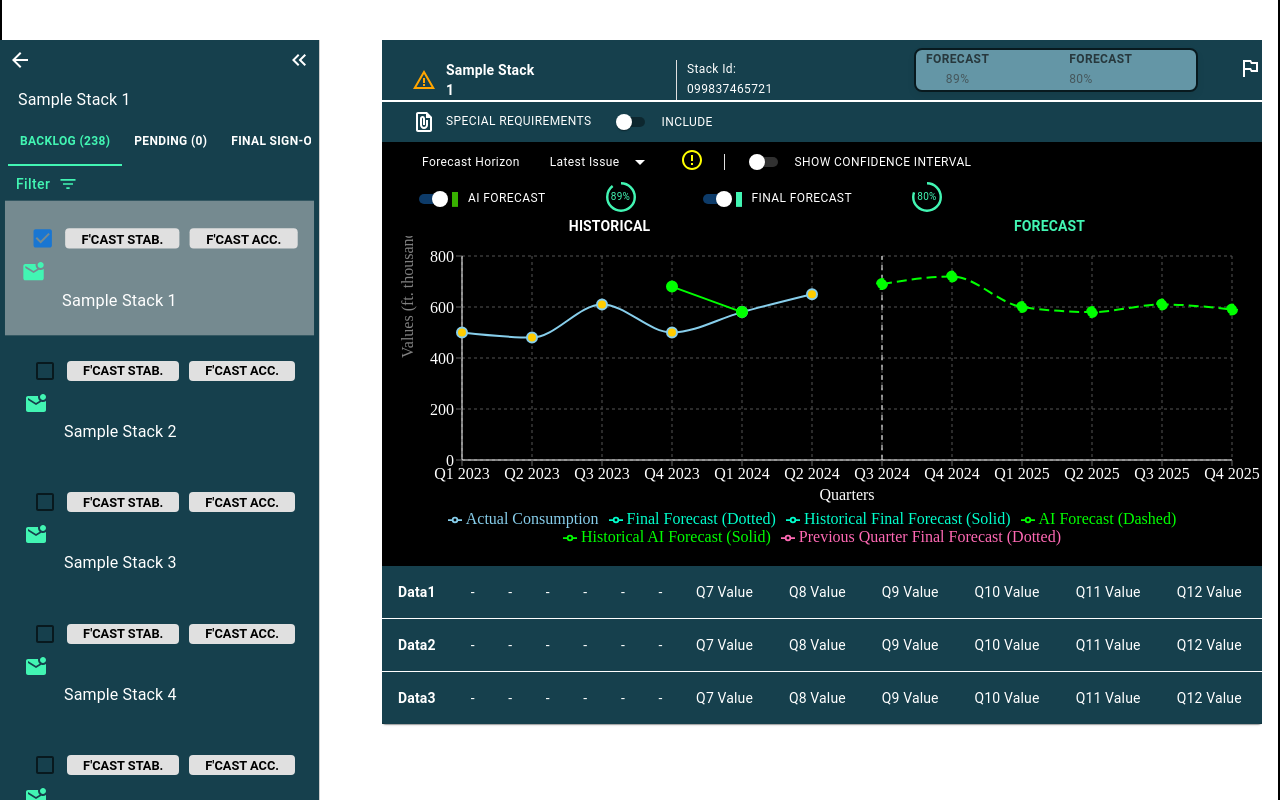
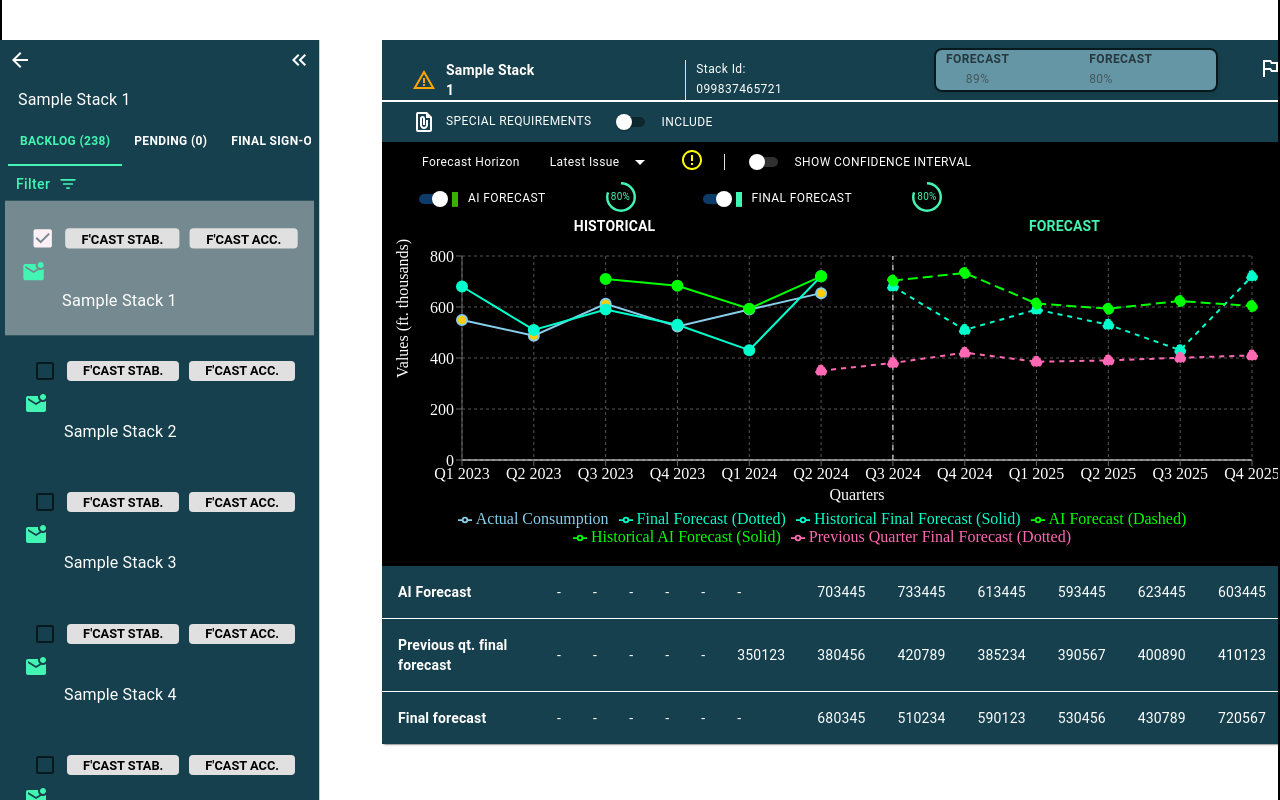
Before and after one commit to gokulgowtham/BCGXAssignment, a React app: page /details/1 in a window 1280 px wide. Built offline with nearby package versions, Linux system fonts and the light colour scheme.

Commit message:
feat: update StackList styles, modify mock data for consumption and forecasts, and adjust Details page layout

```diff
--- a/src/components/ChartContainer.jsx
+++ b/src/components/ChartContainer.jsx
@@ -13,10 +13,16 @@ import {
   ReferenceLine,
 } from "recharts";
 import { Typography } from "@mui/material";
+import TabularDataContainer from "./TabularDataContainer";
 
-const ChartContainer = ({ selectedStackId, mapToggleState }) => {
+const ChartContainer = ({ selectedStackId, mapToggleState, stackIdData}) => {
   const [consumptionState, setConsumptionState] = useState(null);
   const [aiForecastToggle, finalForecastToggle] = mapToggleState;
+  const [forecastData, setForecastData]=useState({
+    aiForecastData: [],
+    previousQtrFinalForecast: [],
+    finalForecastData: []
+  });
 
   useEffect(() => {
     if (selectedStackId) {
@@ -29,6 +35,8 @@ const ChartContainer = ({ selectedStackId, mapToggleState }) => {
         previousQtrFinalForecast,
       } = getPlotValues(selectedStackId);
 
+      setForecastData(prev=>({...prev, aiForecastData, previousQtrFinalForecast, finalForecastData}));
+
       const consumptionValues = consumptionData.map((ele, i) => {
         const year = 2023 + Math.floor(i / 4);
         const quarter = `Q${(i % 4) + 1} ${year}`;
@@ -40,11 +48,11 @@ const ChartContainer = ({ selectedStackId, mapToggleState }) => {
 
       const mergedValues = consumptionValues.map((item, index) => ({
         ...item,
-        // finalForecastData: finalForecastData[index],
-        // finalForecastHistoricalData: finalForecastHistoricalData[index],
+        finalForecastData: finalForecastData[index],
+        finalForecastHistoricalData: finalForecastHistoricalData[index],
         aiForecastData: aiForecastData[index],
         aiForecastHistoricalData: aiForecastDataHistorical[index],
-        // previousQtrFinalForecast: previousQtrFinalForecast[index],
+        previousQtrFinalForecast: previousQtrFinalForecast[index],
       }));
 
       setConsumptionState(mergedValues);
@@ -52,6 +60,7 @@ const ChartContainer = ({ selectedStackId, mapToggleState }) => {
   }, [selectedStackId]);
 
   return (
+    <>
       <section className="chartContainer">
         <div className="graphPlotter">
           <div className="graph--title-divider" style={{ display: "flex" }}>
@@ -96,13 +105,16 @@ const ChartContainer = ({ selectedStackId, mapToggleState }) => {
               />
               <YAxis
                 tick={{ fill: "white" }} // White y-axis labels
-              axisLine={{ stroke: "white" }} // White y-axis line
+                // White y-axis line
                         label={{
                           value: "Values (ft. thousands)",
                           angle: -90,
                           position: "insideLeft",
-                // White label text
+                          offset: 0, // Adjust the offset value
+                          fill: "white", // White label text
+                          dy: 20 // Adjust the vertical position
                         }}
+                        tickFormatter={(value) => `${value / 1000}`} // Format y-axis values in thousands
               />
               <Tooltip
                 contentStyle={{
@@ -111,6 +123,7 @@ const ChartContainer = ({ selectedStackId, mapToggleState }) => {
                   color: "white",
                   borderRadius: "8px",
                 }}
+                formatter={(value) => `${value / 1000}k`} // Format tooltip values in thousands
               />
               <Legend
                 wrapperStyle={{ color: "white", paddingTop: "20px" }} // White legend text with padding
@@ -124,7 +137,7 @@ const ChartContainer = ({ selectedStackId, mapToggleState }) => {
               />
               {/* Consumption Line */}
               <Line
-              type="monotone"
+                type="linear"
                 dataKey="consumption"
                 stroke="#87ceeb" // Sky blue line
                 strokeWidth={2}
@@ -135,7 +148,7 @@ const ChartContainer = ({ selectedStackId, mapToggleState }) => {
               {/* Final Forecast Data (Dotted Line) */}
               {finalForecastToggle && (
                 <Line
-                type="monotone"
+                  type="linear"
                   dataKey="finalForecastData"
                   stroke="#00ffcc" // Cyan line
                   strokeWidth={2}
@@ -148,7 +161,7 @@ const ChartContainer = ({ selectedStackId, mapToggleState }) => {
               {/* Historical Final Forecast Data (Solid Line) */}
               {finalForecastToggle && (
                 <Line
-                type="monotone"
+                  type="linear"
                   dataKey="finalForecastHistoricalData"
                   stroke="#00ffcc" // Cyan line
                   strokeWidth={2}
@@ -161,7 +174,7 @@ const ChartContainer = ({ selectedStackId, mapToggleState }) => {
               {/* AI Forecast Data (Dashed Line) */}
               {aiForecastToggle && (
                 <Line
-                type="monotone"
+                  type="linear"
                   dataKey="aiForecastData"
                   stroke="#00ff00" // Green line
                   strokeWidth={2}
@@ -174,7 +187,7 @@ const ChartContainer = ({ selectedStackId, mapToggleState }) => {
               {/* Historical AI Forecast Data (Solid Line) */}
               {aiForecastToggle && (
                 <Line
-                type="monotone"
+                  type="linear"
                   dataKey="aiForecastHistoricalData"
                   stroke="#00ff00" // Green line
                   strokeWidth={2}
@@ -186,7 +199,7 @@ const ChartContainer = ({ selectedStackId, mapToggleState }) => {
               )}
               {/* Previous Quarter Final Forecast (Dotted Line) */}
               <Line
-              type="monotone"
+                type="linear"
                 dataKey="previousQtrFinalForecast"
                 stroke="#ff69b4" // Pink line
                 strokeWidth={2}
@@ -199,6 +212,10 @@ const ChartContainer = ({ selectedStackId, mapToggleState }) => {
           </ResponsiveContainer>
         </div>
       </section>
+      <section className="tableDataContainer">
+        <TabularDataContainer forecastData={forecastData}/>
+      </section>
+    </>
   );
 };
 
--- a/src/components/StackList.jsx
+++ b/src/components/StackList.jsx
@@ -59,7 +59,6 @@ const StackList = ({ stackData, stackIdState }) => {
               border: "1px solid blue",
               backgroundColor: "rgba(211, 211, 211, 0.5)", // Light gray with opacity
               transform: "scale(1.02)",
-              borderColor: "#2196f3", // Blue border on hover
             },
           }}
         >
@@ -68,6 +67,11 @@ const StackList = ({ stackData, stackIdState }) => {
               <Checkbox
                 checked={selectedStackId === tile.stackId} // Checkbox is checked if tile is selected
                 onChange={() => handleTileClick(tile.stackId)} // Toggle selection on checkbox click
+                sx={{
+                  "&.Mui-checked, &.MuiCheckbox-indeterminate": {
+                    color: "lavenderblush",
+                  },
+                }}
               />
             </div>
             <div className="tileDataR1">
--- a/src/components/TabularDataContainer.jsx
+++ b/src/components/TabularDataContainer.jsx
@@ -1,8 +1,13 @@
-import React from "react";
+import React, { useEffect } from "react";
 import { Table, TableBody, TableCell, TableRow, Paper } from "@mui/material";
 import "./TabularContainer.scss";
 
-const TabularDataContainer = () => {
+const TabularDataContainer = ({ forecastData }) => {
+  //   useEffect(() => {
+  //     if (forecastData) {
+  //         const
+  //     }
+  //   }, [forecastData]);
   return (
     <section className="TableContainer">
       <Paper
@@ -23,25 +28,15 @@ const TabularDataContainer = () => {
                   color: "white", // Text color
                 }}
               >
-                Data1
+                AI Forecast
               </TableCell>
               {/* Empty cells for the first 6 columns (Q1 to Q6) */}
-              {[...Array(6)].map((_, index) => (
-                <TableCell
-                  key={index}
-                  sx={{ borderBottom: "1px solid white", color: "white" }}
-                >
-                  {/* Empty cell */}
-                  -
-                </TableCell>
-              ))}
-              {/* Cells with values for the remaining 6 columns (Q7 to Q12) */}
-              {[...Array(6)].map((_, index) => (
+              {(forecastData?.aiForecastData ?? []).map((value, index) => (
                 <TableCell
                   key={index + 6}
                   sx={{ borderBottom: "1px solid white", color: "white" }}
                 >
-                  Q{index + 7} Value
+                  {value || '-'}
                 </TableCell>
               ))}
             </TableRow>
@@ -55,25 +50,16 @@ const TabularDataContainer = () => {
                   color: "white",
                 }}
               >
-                Data2
+                Previous qt. final forecast
               </TableCell>
-              {/* Empty cells for the first 6 columns (Q1 to Q6) */}
-              {[...Array(6)].map((_, index) => (
-                <TableCell
-                  key={index}
-                  sx={{ borderBottom: "1px solid white", color: "white" }}
-                >
-                  {/* Empty cell */}
-                  -
-                </TableCell>
-              ))}
+
               {/* Cells with values for the remaining 6 columns (Q7 to Q12) */}
-              {[...Array(6)].map((_, index) => (
+              {(forecastData?.previousQtrFinalForecast ?? []).map((value, index) => (
                 <TableCell
                   key={index + 6}
                   sx={{ borderBottom: "1px solid white", color: "white" }}
                 >
-                  Q{index + 7} Value
+                  {value || '-'}
                 </TableCell>
               ))}
             </TableRow>
@@ -87,25 +73,16 @@ const TabularDataContainer = () => {
                   color: "white",
                 }}
               >
-                Data3
+                Final forecast
               </TableCell>
               {/* Empty cells for the first 6 columns (Q1 to Q6) */}
-              {[...Array(6)].map((_, index) => (
-                <TableCell
-                  key={index}
-                  sx={{ borderBottom: "none", color: "white" }}
-                >
-                  {/* Empty cell */}
-                  -
-                </TableCell>
-              ))}
               {/* Cells with values for the remaining 6 columns (Q7 to Q12) */}
-              {[...Array(6)].map((_, index) => (
+              {(forecastData?.finalForecastData ?? []).map((value, index) => (
                 <TableCell
                   key={index + 6}
                   sx={{ borderBottom: "none", color: "white" }}
                 >
-                  Q{index + 7} Value
+                  {value || '-'}
                 </TableCell>
               ))}
             </TableRow>
--- a/src/mockResponses/consumptionData.json
+++ b/src/mockResponses/consumptionData.json
@@ -1,11 +1,11 @@
 {
-"099837465721": [500, 480, 610, 500, 580, 650, null, null, null, null, null, null],
-"099837465722": [520, 490, 620, 510, 590, 660, null, null, null, null, null, null],
-"099837465723": [530, 500, 630, 520, 600, 670, null, null, null, null, null, null],
-"099837465724": [540, 510, 640, 530, 610, 680, null, null, null, null, null, null],
-"099837465725": [550, 520, 650, 540, 620, 690, null, null, null, null, null, null],
-"099837465726": [560, 530, 660, 550, 630, 700, null, null, null, null, null, null],
-"099837465727": [570, 540, 670, 560, 640, 710, null, null, null, null, null, null],
-"099837465728": [580, 550, 680, 570, 650, 720, null, null, null, null, null, null],
-"099837465729": [590, 560, 690, 580, 660, 730, null, null, null, null, null, null]
+    "099837465721": [549323, 487654, 612345, 523456, 589876, 654321, null, null, null, null, null, null],
+    "099837465722": [520987, 495678, 625432, 512345, 598765, 665432, null, null, null, null, null, null],
+    "099837465723": [530123, 502345, 634567, 523456, 609876, 674321, null, null, null, null, null, null],
+    "099837465724": [540987, 512345, 645678, 534567, 619876, 684321, null, null, null, null, null, null],
+    "099837465725": [550123, 522345, 655432, 544567, 629876, 694321, null, null, null, null, null, null],
+    "099837465726": [560987, 532345, 665678, 554567, 639876, 704321, null, null, null, null, null, null],
+    "099837465727": [570123, 542345, 675432, 564567, 649876, 714321, null, null, null, null, null, null],
+    "099837465728": [580987, 552345, 685678, 574567, 659876, 724321, null, null, null, null, null, null],
+    "099837465729": [590123, 562345, 695432, 584567, 669876, 734321, null, null, null, null, null, null]
 }
--- a/src/mockResponses/finalForecastData.json
+++ b/src/mockResponses/finalForecastData.json
@@ -1,23 +1,39 @@
     {
 "099837465721": {
-    "finalForecastHistorical": [680, 510, 590, 530, 430, 720, null, null, null, null, null, null],
-    "finalForecast": [null, null, null, null, null, null, 680, 510, 590, 530, 430, 720]
+    "finalForecastHistorical": [680345, 510234, 590123, 530456, 430789, 720567, null, null, null, null, null, null],
+    "finalForecast": [null, null, null, null, null, null, 680345, 510234, 590123, 530456, 430789, 720567]
 },
 "099837465722": {
-    "finalForecastHistorical": [700, 520, 600, 540, 440, 730, null, null, null, null, null, null],
-    "finalForecast": [null, null, null, null, null, null, 700, 520, 600, 540, 440, 730]
+    "finalForecastHistorical": [700456, 520567, 600678, 540789, 440890, 730901, null, null, null, null, null, null],
+    "finalForecast": [null, null, null, null, null, null, 700456, 520567, 600678, 540789, 440890, 730901]
 },
 "099837465723": {
-    "finalForecastHistorical": [690, 515, 595, 535, 435, 725, null, null, null, null, null, null],
-    "finalForecast": [null, null, null, null, null, null, 690, 515, 595, 535, 435, 725]
+    "finalForecastHistorical": [690567, 515678, 595789, 535890, 435901, 725012, null, null, null, null, null, null],
+    "finalForecast": [null, null, null, null, null, null, 690567, 515678, 595789, 535890, 435901, 725012]
 },
 "099837465724": {
-    "finalForecastHistorical": [710, 525, 605, 545, 445, 735, null, null, null, null, null, null],
-    "finalForecast": [null, null, null, null, null, null, 710, 525, 605, 545, 445, 735]
+    "finalForecastHistorical": [710678, 525789, 605890, 545901, 445012, 735123, null, null, null, null, null, null],
+    "finalForecast": [null, null, null, null, null, null, 710678, 525789, 605890, 545901, 445012, 735123]
 },
 "099837465725": {
-    "finalForecastHistorical": [720, 530, 610, 550, 450, 740, null, null, null, null, null, null],
-    "finalForecast": [null, null, null, null, null, null, 720, 530, 610, 550, 450, 740]
+    "finalForecastHistorical": [720789, 530890, 610901, 550012, 450123, 740234, null, null, null, null, null, null],
+    "finalForecast": [null, null, null, null, null, null, 720789, 530890, 610901, 550012, 450123, 740234]
+},
+"099837465726": {
+    "finalForecastHistorical": [730890, 535901, 615012, 555123, 455234, 745345, null, null, null, null, null, null],
+    "finalForecast": [null, null, null, null, null, null, 730890, 535901, 615012, 555123, 455234, 745345]
+},
+"099837465727": {
+    "finalForecastHistorical": [740901, 540012, 620123, 560234, 460345, 750456, null, null, null, null, null, null],
+    "finalForecast": [null, null, null, null, null, null, 740901, 540012, 620123, 560234, 460345, 750456]
+},
+"099837465728": {
+    "finalForecastHistorical": [750012, 545123, 625234, 565345, 465456, 755567, null, null, null, null, null, null],
+    "finalForecast": [null, null, null, null, null, null, 750012, 545123, 625234, 565345, 465456, 755567]
+},
+"099837465729": {
+    "finalForecastHistorical": [760123, 550234, 630345, 570456, 470567, 760678, null, null, null, null, null, null],
+    "finalForecast": [null, null, null, null, null, null, 760123, 550234, 630345, 570456, 470567, 760678]
 }
 
 }
--- a/src/mockResponses/previousFinalForecastData.json
+++ b/src/mockResponses/previousFinalForecastData.json
@@ -1,37 +1,37 @@
 {
     "099837465721": {
         "previousQtrFinalForecast": [
-            null, null, null, null, null, 350, 380, 420, 385, 390, 400, 410
+            null, null, null, null, null, 350123, 380456, 420789, 385234, 390567, 400890, 410123
         ]
     },
     "099837465722": {
         "previousQtrFinalForecast": [
-            null, null, null, null, null, 360, 390, 430, 395, 400, 410, 420
+            null, null, null, null, null, 360234, 390567, 430890, 395123, 400456, 410789, 420123
         ]
     },
     "099837465723": {
         "previousQtrFinalForecast": [
-            null, null, null, null, null, 370, 400, 440, 405, 410, 420, 430
+            null, null, null, null, null, 370345, 400678, 440901, 405234, 410567, 420890, 430123
         ]
     },
     "099837465724": {
         "previousQtrFinalForecast": [
-            null, null, null, null, null, 380, 410, 450, 415, 420, 430, 440
+            null, null, null, null, null, 380456, 410789, 450012, 415345, 420678, 430901, 440234
         ]
     },
     "099837465725": {
         "previousQtrFinalForecast": [
-            null, null, null, null, null, 390, 420, 460, 425, 430, 440, 450
+            null, null, null, null, null, 390567, 420890, 460123, 425456, 430789, 440012, 450345
         ]
     },
     "099837465726": {
         "previousQtrFinalForecast": [
-            null, null, null, null, null, 400, 430, 470, 435, 440, 450, 460
+            null, null, null, null, null, 400678, 430901, 470234, 435567, 440890, 450123, 460456
         ]
     },
     "099837465727": {
         "previousQtrFinalForecast": [
-            null, null, null, null, null, 410, 440, 480, 445, 450, 460, 470
+            null, null, null, null, null, 410789, 440012, 480345, 445678, 450901, 460234, 470567
         ]
     },
     "099837465728": {
--- a/src/pages/Details.jsx
+++ b/src/pages/Details.jsx
@@ -62,7 +62,7 @@ const Details = ({ sideBarState }) => {
   };
 
   const { backlog, pending, finalSignOff } = getValuesForStack(cityId || "1");
-  const stackDataResp = getStackDetails(tabValue);
+  // const stackDataResp = getStackDetails(tabValue);
 
   useEffect(() => {
     const callGetStackDetails = async () => {
@@ -191,7 +191,7 @@ const Details = ({ sideBarState }) => {
           component="main"
           sx={{
             flexGrow: 1, // Takes up remaining space
-            maxWidth: `calc(100vw - ${isSidebarOpen ? "400px" : "0px"})`, // Adjust width based on drawer state
+            maxWidth: `calc(100vw - ${isSidebarOpen ? "380px" : "0px"})`, // Adjust width based on drawer state
             marginTop: "40px", // Push content below the header
             position: "relative",
             left: isSidebarOpen ? "380px" : "0px", // Adjust left position based on drawer state
@@ -434,7 +434,7 @@ const Details = ({ sideBarState }) => {
                 </Typography>
               </div>
               <div>
-                <CircularProgressWithLabel value={89} />
+                <CircularProgressWithLabel value={Number(stackIdData?.forecastData2.replace("%", "")) || ""} />
               </div>
               <div className="mapHeader2--unit1">
                 {" "}
@@ -482,14 +482,14 @@ const Details = ({ sideBarState }) => {
                 </Typography>
               </div>
               <div>
-                <CircularProgressWithLabel value={80} />
+                <CircularProgressWithLabel value={Number(stackIdData?.forecastData2.replace("%", "")) || ""} />
               </div>
             </div>
             <ChartContainer
               selectedStackId={selectedStackId}
               mapToggleState={[aiForecastToggle, finalForecastToggle]}
+              // stackIdData={stackIdData}
             />
-            <TabularDataContainer/>
           </section>
         </Box>
       </Box>
```
Also changed, not shown: src/mockResponses/aiForecastData.json (+90 -90 lines). Lines whose indentation alone changed are shown as unchanged.
